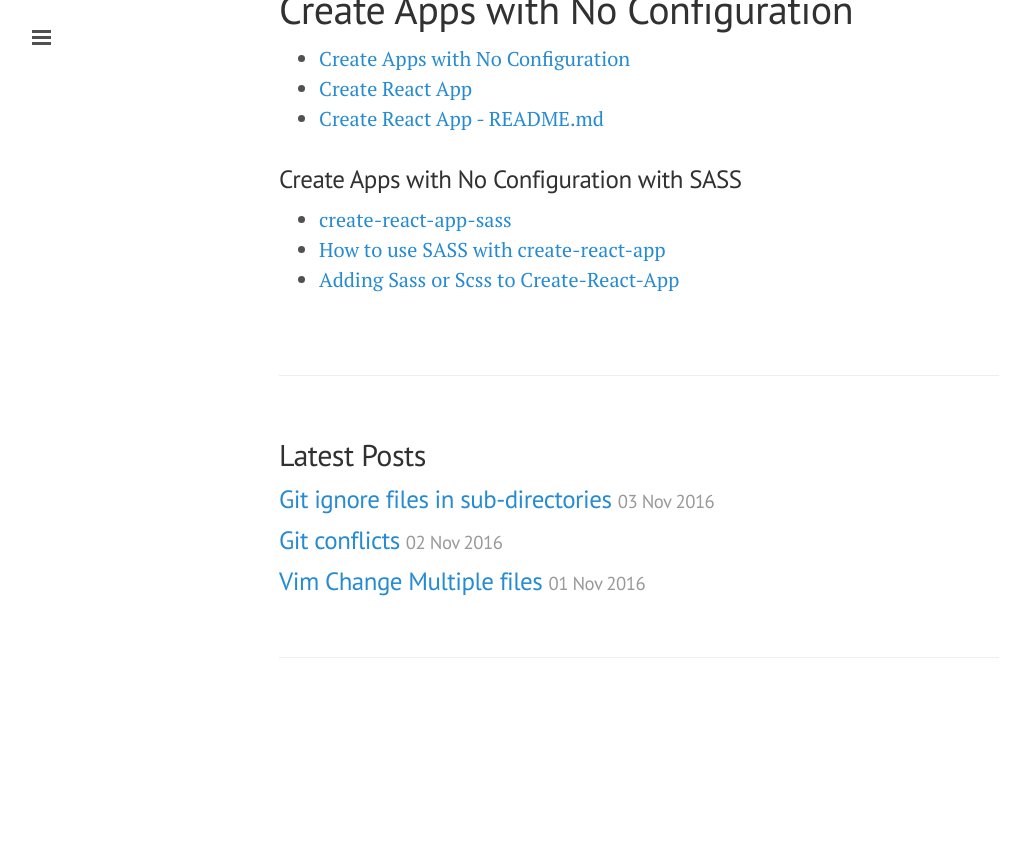
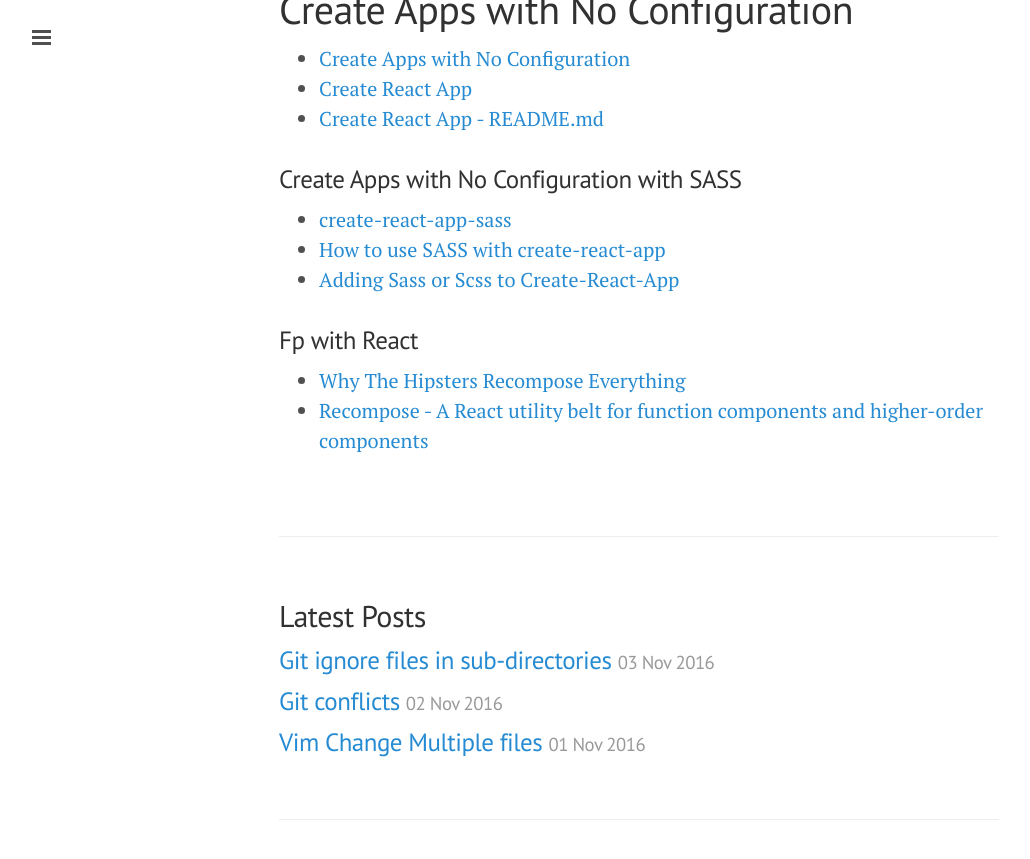
Before and after one commit to ibotdotout/ibotdotout.github.io, a Jekyll site: the page built from _posts/2016-11-04-react.md, in a window 1280 px wide and 900 px high, scrolled down 2447 px. Shown: the top 859 px of the window, without its empty margins (1-1031 px from the left). Built offline with Jekyll 4.4.1, drawn with Linux system fonts in a browser that asks for light colours; nearby versions of some CDN libraries; comment, search, counter and statistics services are not loaded; before the commit the page ends 3185 px from its top, so only the background shows below that.

Commit message:
update(react): add about fp react

```diff
--- a/_posts/2016-11-04-react.md
+++ b/_posts/2016-11-04-react.md
@@ -88,3 +88,7 @@ update_date: 2016-11-04
 * [create-react-app-sass](https://github.com/mvarela92/create-react-app-sass)
 * [How to use SASS with create-react-app](https://gist.github.com/soska/69238f69a747fe07424f29e7133afae3)
 * [Adding Sass or Scss to Create-React-App](https://medium.com/@Connorelsea/using-sass-with-create-react-app-7125d6913760)
+
+### Fp with React
+* [Why The Hipsters Recompose Everything](https://medium.com/javascript-inside/why-the-hipsters-recompose-everything-23ac08748198)
+* [Recompose - A React utility belt for function components and higher-order components](https://github.com/acdlite/recompose)
```
